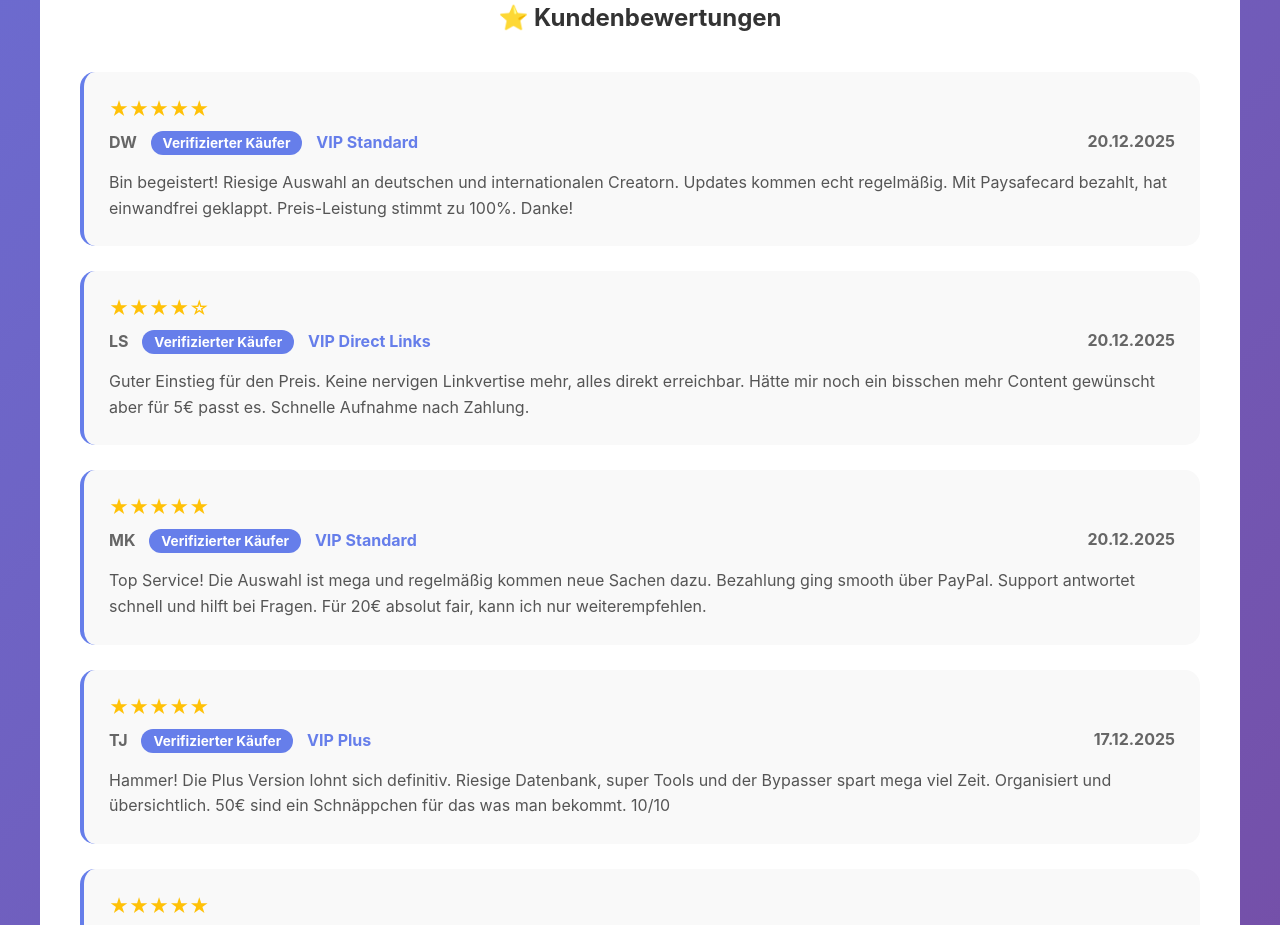
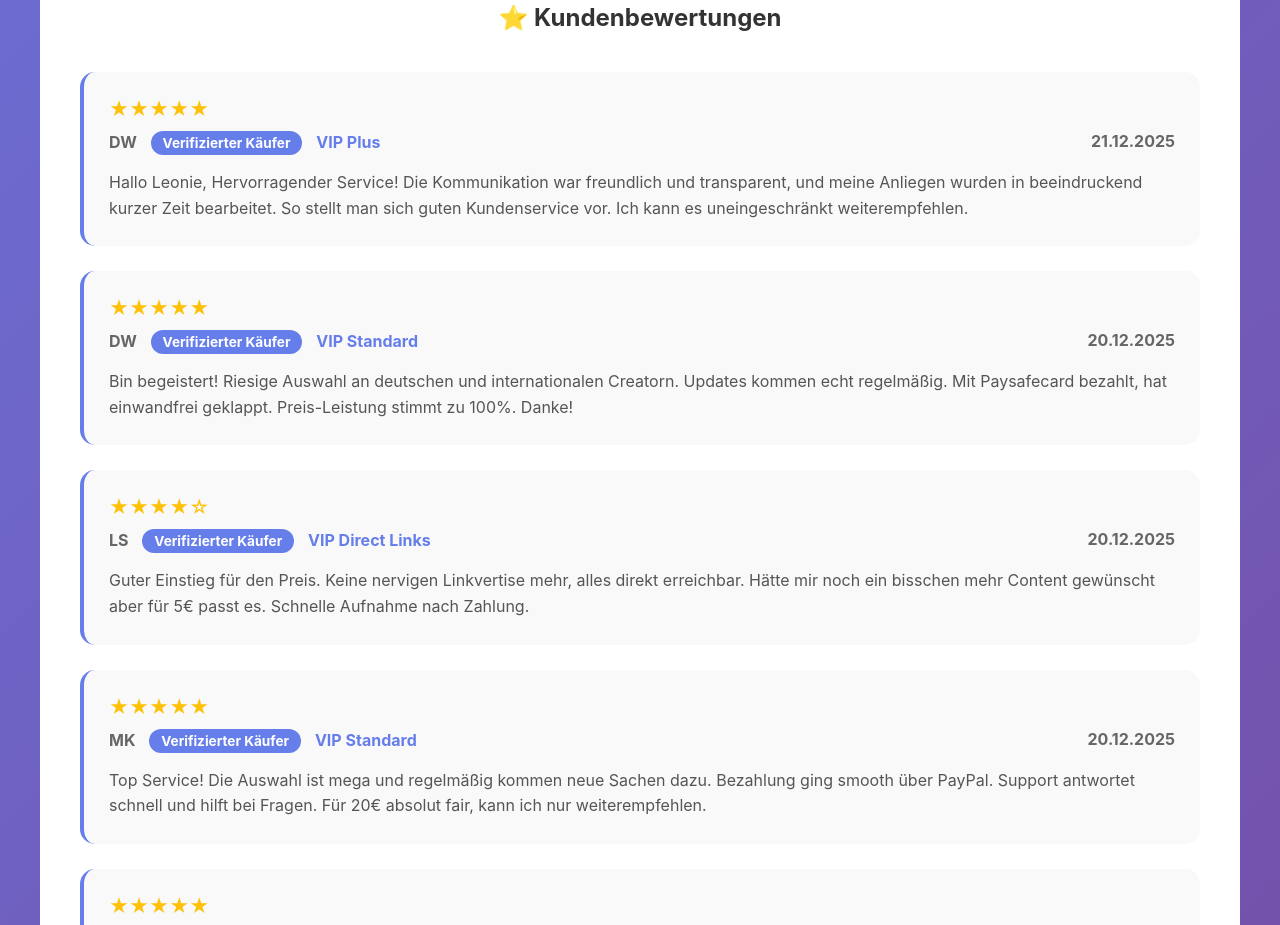
Before and after one commit to ownedbymeinterstellar-eng/ownedbymeinterstellar-eng.github.io, a plain HTML site: page index.html in a window 1280 px wide. Shown: the part 1655-2580 px from the top of the page. Drawn offline with Linux system fonts and the light colour scheme.

Commit message:
Update index.html

```diff
--- a/index.html
+++ b/index.html
@@ -365,8 +365,23 @@
                     <div>
                         <span style="font-weight: bold;">DW</span>
                         <span class="badge">Verifizierter Käufer</span>
+                        <span style="margin-left: 10px; color: #667eea;">VIP Plus </span>
+                    </div>
+                    <span>21.12.2025</span>
+                </div>
+                <div class="review-text">
+                    Hallo Leonie, Hervorragender Service! Die Kommunikation war freundlich und transparent, und meine Anliegen wurden in beeindruckend kurzer Zeit bearbeitet. So stellt man sich guten Kundenservice vor. Ich kann es uneingeschränkt weiterempfehlen.
+                </div>
+            </div>
+            <div class="review-card">
+                <div class="stars">★★★★★</div>
+                <div class="review-header">
+                    <div>
+                        <span style="font-weight: bold;">DW</span>
+                        <span class="badge">Verifizierter Käufer</span>
                         <span style="margin-left: 10px; color: #667eea;">VIP Standard</span>
                     </div>
+
                     <span>20.12.2025</span>
                 </div>
                 <div class="review-text">
```
